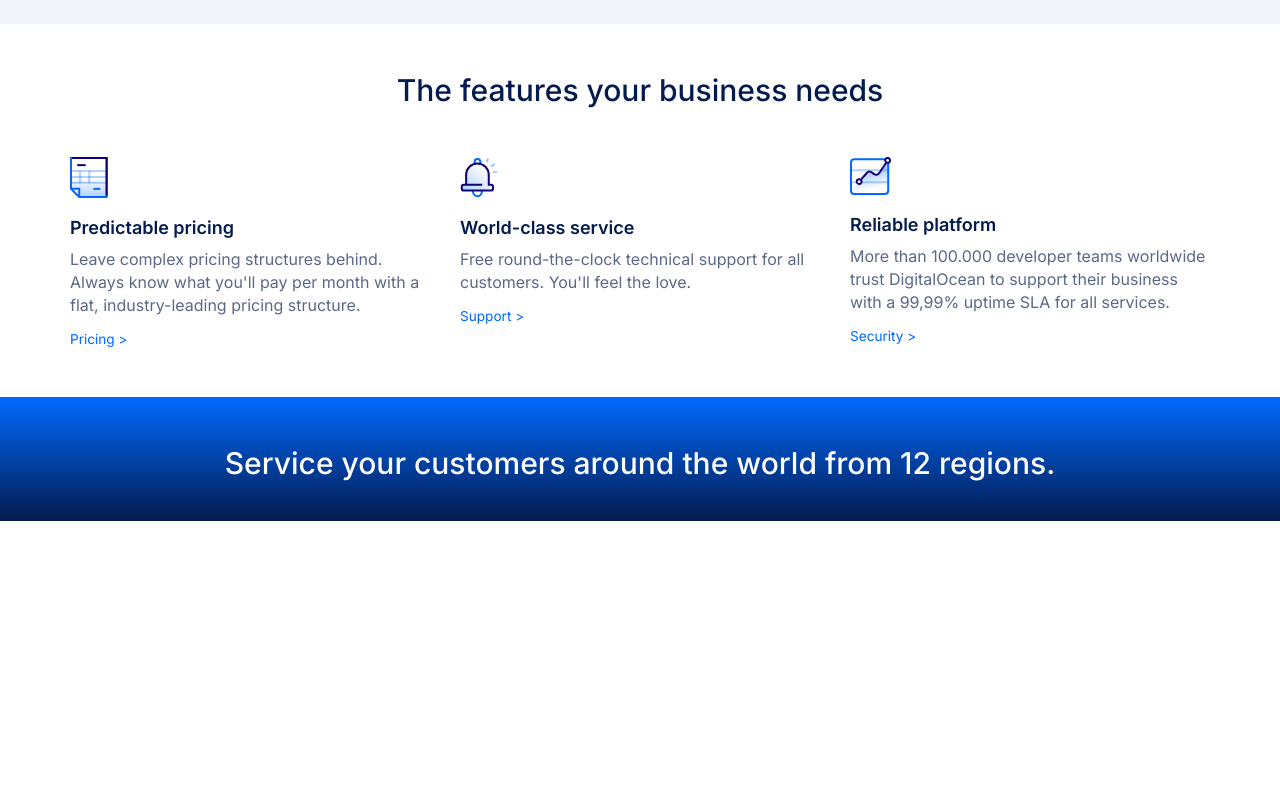
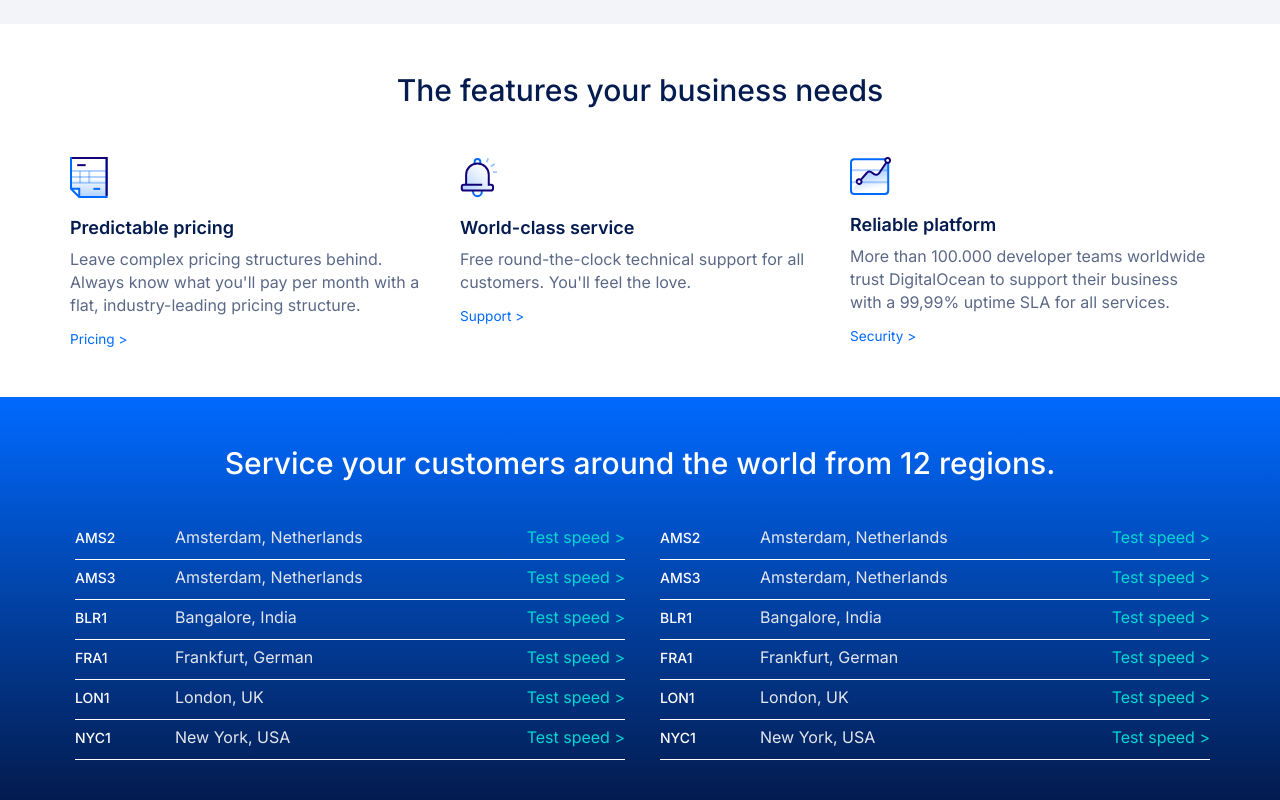
Before and after one commit to emanueleattina/html-css-digitalocean, a plain HTML site: page index.html in a window 1280 px wide. Shown: the part 2126-2926 px from the top of the page. Before the commit the page ends 2647 px from the top, so only its background shows below. Drawn offline with nearby package versions, Linux system fonts and the light colour scheme.

Commit message:
Carico section service

```diff
--- a/assets/css/master.css
+++ b/assets/css/master.css
@@ -447,6 +447,43 @@ ul.nav.navbar-nav
   color: #fff;
 }
 
+.service-list
+{
+  list-style: none;
+  margin-left: -35px;
+}
+
+.service-list li
+{
+  border-bottom: 1px solid #fff;
+}
+
+.service-list li h5,
+.service-list li p,
+.service-list li a
+{
+  display: inline-block;
+}
+
+.service-list li h5
+{
+  color: #fff;
+  text-transform: uppercase;
+  width: 100px;
+}
+
+.service-list li p
+{
+  color: #e4e6ed;
+}
+
+.service-list li a
+{
+  color: #00d7d2;
+  float: right;
+  margin-top: 6px;
+}
+
 @media all and (min-width: 1200px)
 {
   .jumbo-form
--- a/index.html
+++ b/index.html
@@ -301,7 +301,25 @@
           <h2 class="title-white text-center">Service your customers around the world from 12 regions.</h2>
 
           <div class="col-xs-12 col-sm-12 col-md-6 col-lg-6">
+            <ul class="service-list mt-30">
+              <li><h5>ams2</h5><p>Amsterdam, Netherlands</p><a>Test speed ></a></li>
+              <li><h5>ams3</h5><p>Amsterdam, Netherlands</p><a>Test speed ></a></li>
+              <li><h5>blr1</h5><p>Bangalore, India</p><a>Test speed ></a></li>
+              <li><h5>fra1</h5><p>Frankfurt, German</p><a>Test speed ></a></li>
+              <li><h5>lon1</h5><p>London, UK</p><a></a><a>Test speed ></a></li>
+              <li><h5>nyc1</h5><p>New York, USA</p><a>Test speed ></a></li>
+            </ul>
+          </div>
 
+          <div class="col-xs-12 col-sm-12 col-md-6 col-lg-6">
+            <ul class="service-list mt-30">
+              <li><h5>ams2</h5><p>Amsterdam, Netherlands</p><a>Test speed ></a></li>
+              <li><h5>ams3</h5><p>Amsterdam, Netherlands</p><a>Test speed ></a></li>
+              <li><h5>blr1</h5><p>Bangalore, India</p><a>Test speed ></a></li>
+              <li><h5>fra1</h5><p>Frankfurt, German</p><a>Test speed ></a></li>
+              <li><h5>lon1</h5><p>London, UK</p><a></a><a>Test speed ></a></li>
+              <li><h5>nyc1</h5><p>New York, USA</p><a>Test speed ></a></li>
+            </ul>
           </div>
         </div>
       </div>
```
